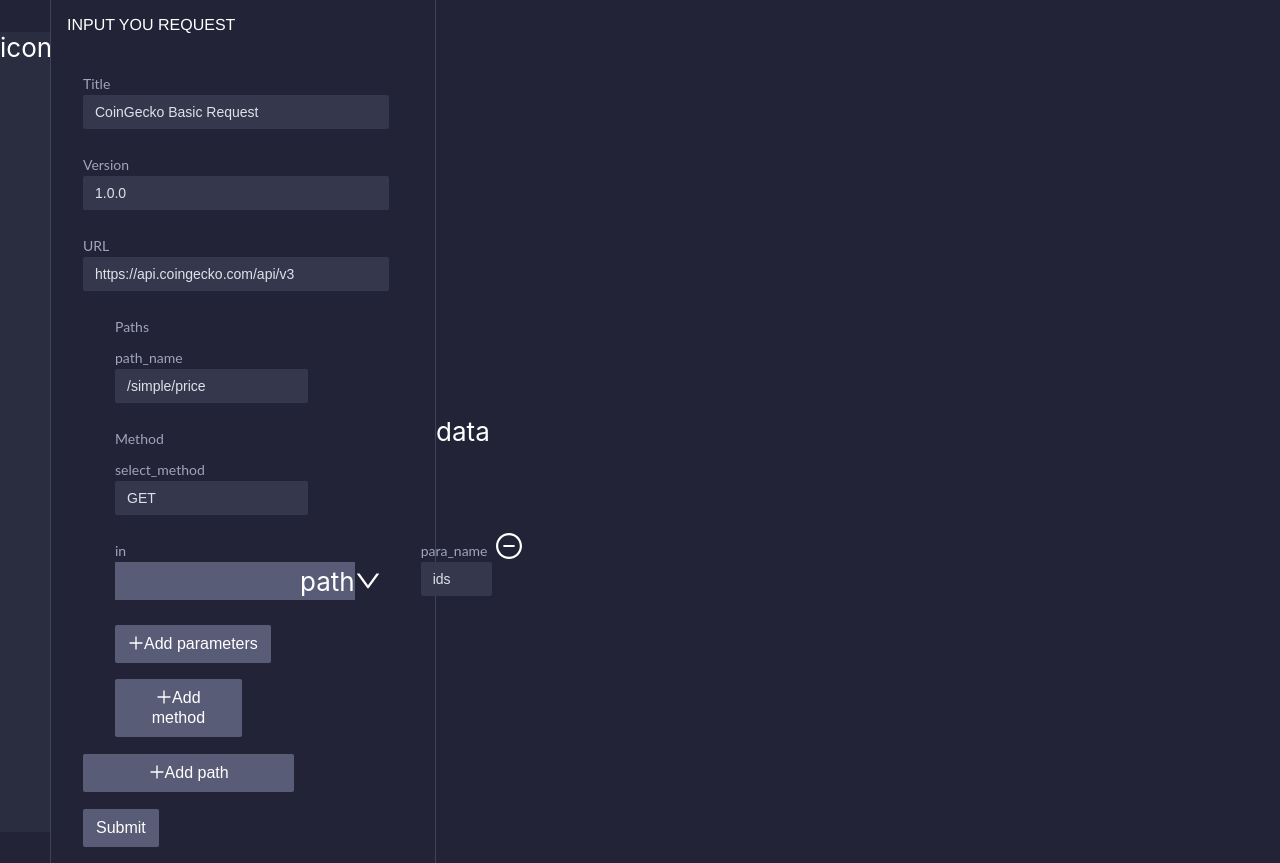
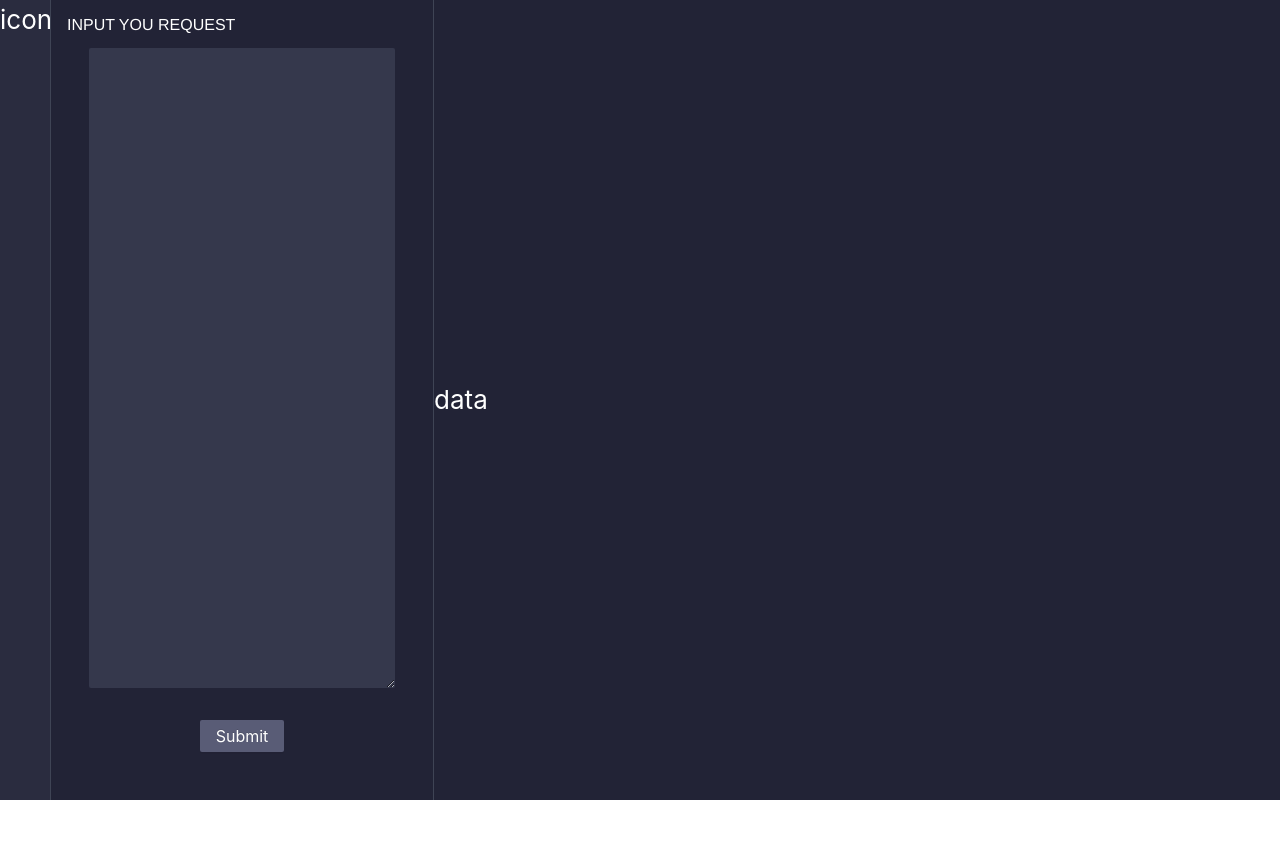
Before and after one commit to SaaS3-Foundation/apps-SaaS3, a React (Create React App) app: page / in a window 1280 px wide. After the commit the page ends 800 px from the top, so only its background shows below. Built offline with nearby package versions, Linux system fonts and the light colour scheme.

Commit message:
textField

```diff
--- a/package.json
+++ b/package.json
@@ -11,6 +11,7 @@
     "@types/react": "^18.0.15",
     "@types/react-dom": "^18.0.6",
     "antd": "^4.22.1",
+    "axios": "^0.27.2",
     "react": "^18.2.0",
     "react-dom": "^18.2.0",
     "react-scripts": "5.0.1",
--- a/src/App.css
+++ b/src/App.css
@@ -1,3 +1,4 @@
+@import '~antd/dist/antd.css';
 .App {
   text-align: center;
 }
--- a/src/App.tsx
+++ b/src/App.tsx
@@ -1,5 +1,6 @@
 import './App.css';
 import FormComponent from './FormComponent';
+import EditComponent from './EditComponent';
 
 function App() {
 
@@ -13,7 +14,8 @@ function App() {
       <div className='flex-column'>
       <span>Input You Request</span>
       </div>
-        <FormComponent></FormComponent>
+        {/* <FormComponent></FormComponent> */}
+        <EditComponent></EditComponent>
       </div>
       <div>
         data
--- /dev/null
+++ b/src/EditComponent.tsx
@@ -0,0 +1,70 @@
+import './FormComponent.css';
+import axios from 'axios';
+import React, { forwardRef, useImperativeHandle, useState } from 'react';
+import {
+  Button,
+  Form,
+  Input,
+  message,
+} from 'antd';
+
+const { TextArea } = Input;
+
+
+function EditComponent() {
+    const [form] = Form.useForm();
+    let requestOptions = {
+        method: 'POST',
+        headers: { 'Content-Type': 'text/plain',
+        //  'Access-Control-Allow-Methods' :'GET, POST' , 'Access-Control-Allow-Origin': '*'
+        },
+        body: JSON.stringify({ title: 'React POST Request Example' })
+    };
+
+    const onFinish = () => {
+        form.validateFields().then((value) => {
+            console.log('onFinish', value);
+            requestOptions.body =  value['content'];
+            console.log(requestOptions);
+            // let req = new XMLHttpRequest();
+            // req.open('POST', 'http://localhost:3000/saas3/dapi/submit', true);
+            // req.setRequestHeader('Content-Type', 'application/json; charset=UTF-8');
+            // req.send(data);
+            axios.post('http://localhost:3000/saas3/dapi/submit',requestOptions.body ,{headers:{'Content-Type': 'text/plain', 'Access-Control-Allow-Methods' :'GET, POST' , 'Access-Control-Allow-Origin': '*'}})
+              .then(function (response) {
+                console.log(response);
+                console.log(response['data']['job']);
+                message.success('Your request have been created successfully, job ID: ' + response['data']['job'], 4);
+                return response;
+              })
+              .catch(function (error) {
+                console.log(error);
+                return error;
+              });
+
+          });
+    }
+    return (
+        <Form
+        style={{textAlign: 'center'}}
+        form={form}
+        onFinish={onFinish}
+        initialValues={{
+            'content': ''
+        }}
+        >
+
+        <Form.Item  name='content'>
+            <TextArea  className='form_control'  style={{height:'80vh', display:'inline-flex'}} />
+        </Form.Item>
+
+        <Form.Item wrapperCol={{ span: 12, offset: 6 }}>
+          <Button type="primary" htmlType="submit" className='button'>
+            Submit
+          </Button>
+        </Form.Item>
+          </Form>
+    );
+  }
+
+export default EditComponent;
--- a/src/FormComponent.css
+++ b/src/FormComponent.css
@@ -46,12 +46,11 @@
     margin-block-end: 1rem;
   }
 
-  button{
+  .button{
     color: #fff;
     background-color: #595c76;
     border-color: #595c76;
     border: 1px solid transparent;
-    padding: 0.5rem 0.75rem;
     font-size: 1rem;
     line-height: 1.25;
     border-radius: 2px;
```
Also changed, not shown: src/index.tsx (+9 -0 lines).
